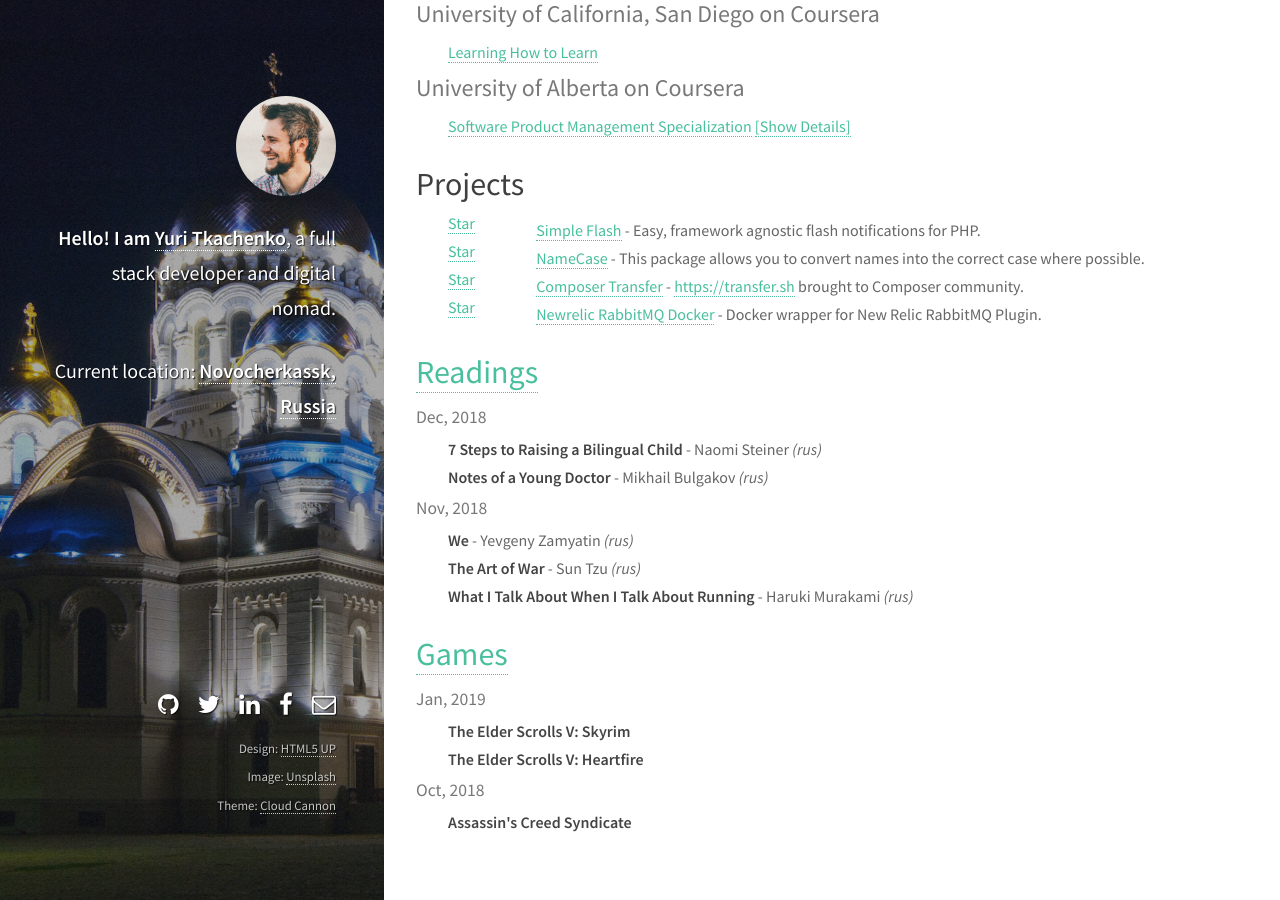
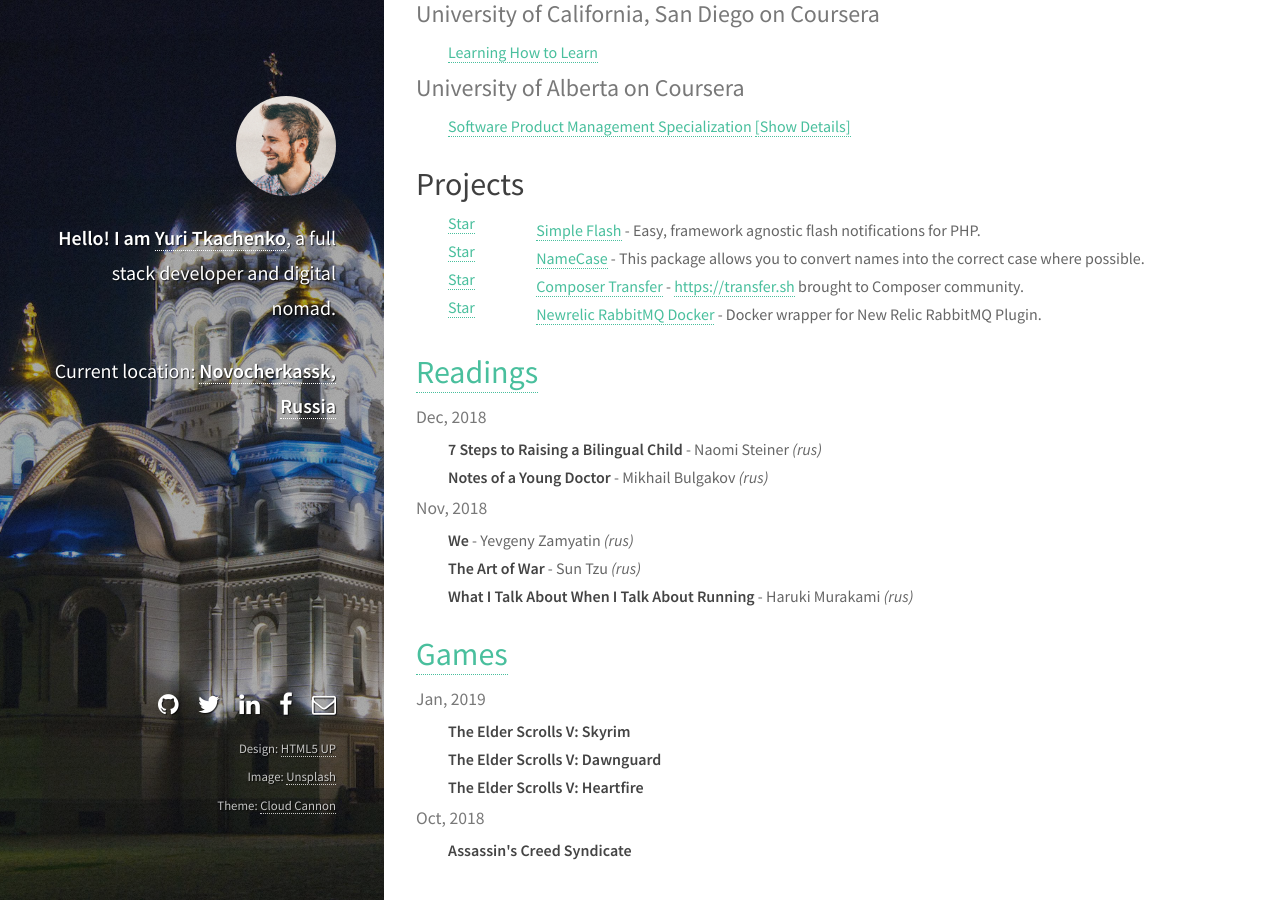
Before and after one commit to tamtamchik/tamtamchik.github.io, a Jekyll site: the page built from index.html, in a window 1280 px wide and 900 px high, scrolled down 504 px. Built offline with Jekyll 4.4.1, drawn with Linux system fonts in a browser that asks for light colours.

Commit message:
Update games.yml

```diff
--- a/_data/games.yml
+++ b/_data/games.yml
@@ -1,6 +1,7 @@
 - date: 2019-01-01
   games:
     - name: "The Elder Scrolls V: Skyrim"
+    - name: "The Elder Scrolls V: Dawnguard"
     - name: "The Elder Scrolls V: Heartfire"
 
 - date: 2018-10-01
```
